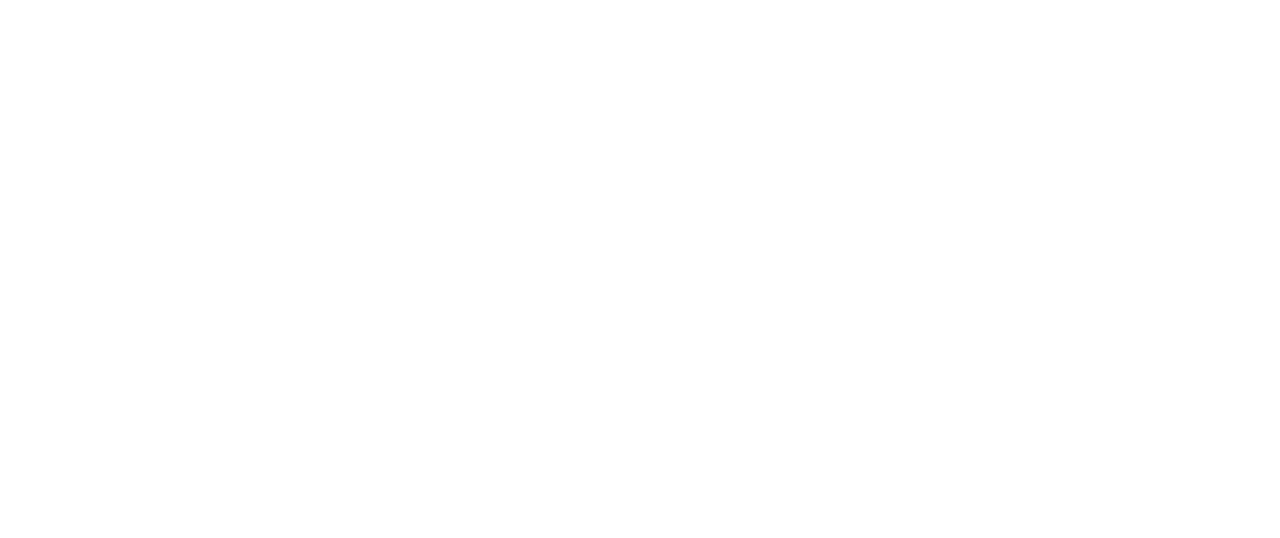
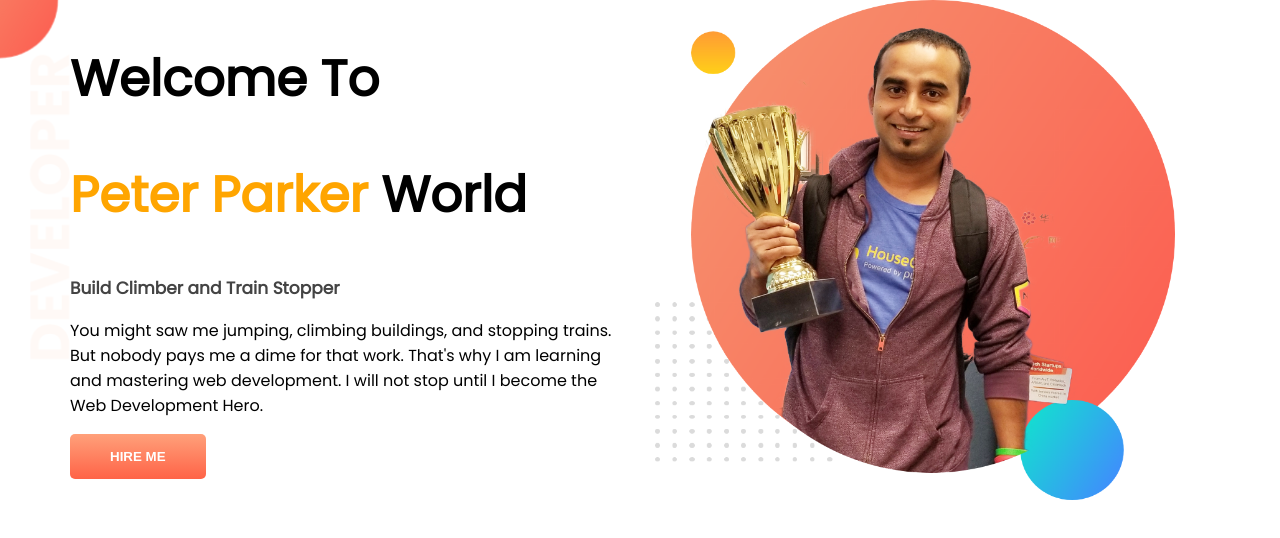
Before and after one commit to Jahangir-Alam-Noman/developer_portfolio, a plain HTML site: page index.html in a window 1280 px wide. Drawn offline with Linux system fonts and the light colour scheme.

Commit message:
welcome part finished

```diff
--- a/index.html
+++ b/index.html
@@ -6,10 +6,47 @@
     <meta http-equiv="X-UA-Compatible" content="IE=edge">
     <meta name="viewport" content="width=device-width, initial-scale=1.0">
     <title>Developer Portfolio</title>
+    <link rel="preconnect" href="https://fonts.googleapis.com">
+    <link rel="preconnect" href="https://fonts.gstatic.com" crossorigin>
+    <link href="https://fonts.googleapis.com/css2?family=Poppins&display=swap" rel="stylesheet">
     <link rel="stylesheet" href="style.css">
 </head>
 
 <body>
+
+    <!-- Welcome part starts -->
+    <section id="welcome">
+        <div class="container">
+            <div class="row">
+
+                <div class="col-4">
+                    <h1>Welcome To</h1>
+                    <h1> <span>Peter Parker</span> World</h1>
+                    <h3>Build Climber and Train Stopper</h3>
+                    <p>
+                        You might saw me jumping, climbing buildings, and stopping trains. But nobody pays me a dime for
+                        that work. That's why I am learning and mastering web development. I will not stop until I
+                        become
+                        the Web Development Hero.
+                    </p>
+                    <a href="#">
+                        <button type="submit">HIRE ME</button>
+                    </a>
+
+                </div>
+                <div class="col-4">
+                    <img src="images/jhankar.png" alt="" height="500" width="520">
+                </div>
+
+            </div>
+        </div>
+    </section>
+
+    <!--dream big part-->
+
+
+
+
 
 
 
--- a/style.css
+++ b/style.css
@@ -0,0 +1,74 @@
+
+/*common code for css*/
+*, *::before, *::after{
+    box-sizing: border-box;
+}
+.container{
+    width: 1170px;
+    margin: auto;
+    overflow: hidden;
+}
+.container::after{
+    content: "";
+    display: table;
+    clear: both;
+}
+ul{
+    margin: 0;
+    padding: 0;
+}
+
+.text-center{
+    text-align: center;
+}
+
+
+h2{
+    font-size: 18px;
+    font-weight: bold;
+    color: #444444;
+    text-transform: uppercase;
+}
+.col-4{
+    width: 50%;
+    float: left;
+    padding-right: 15px;
+    padding-left: 15px;
+}
+
+h3{
+    font-size: 17px;
+    font-weight: bold;
+    color: #444444;
+}
+
+figure{
+    margin: 0;
+}
+
+
+
+
+body{
+    font-family: 'Poppins', sans-serif;
+    margin: 0;
+}
+h1{
+    font-size: 50px;
+}
+span{
+    color:orange;
+}
+button{
+    background-image: linear-gradient(lightsalmon,tomato);
+    padding: 15px 40px;
+    border-radius: 5px;
+    color: white;
+    font-weight: bold;
+    border:none;
+}
+/* Welcome part starts */
+#welcome{
+    background-image: url(images/top-banner.png);
+    background-repeat: no-repeat;
+}
```
